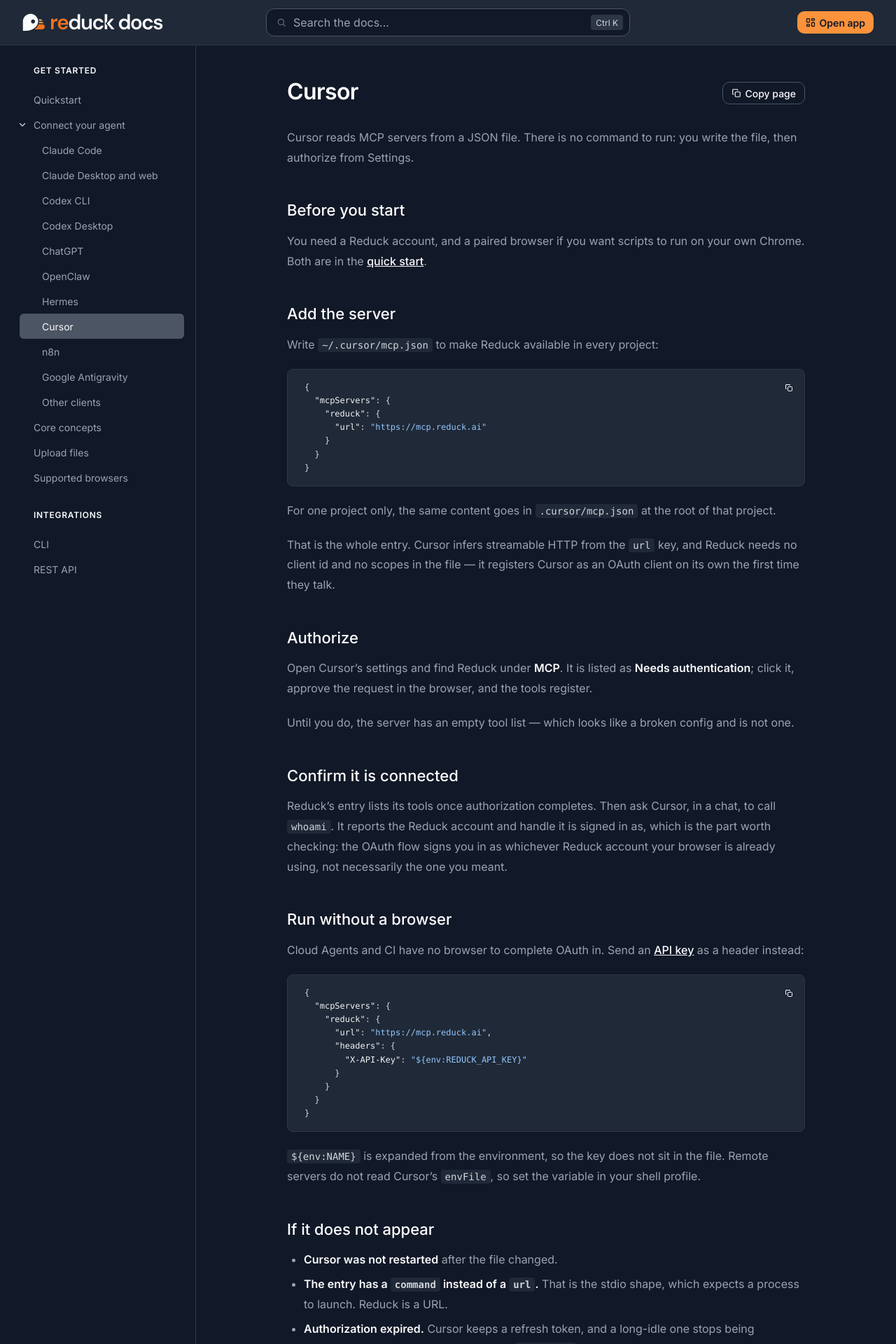
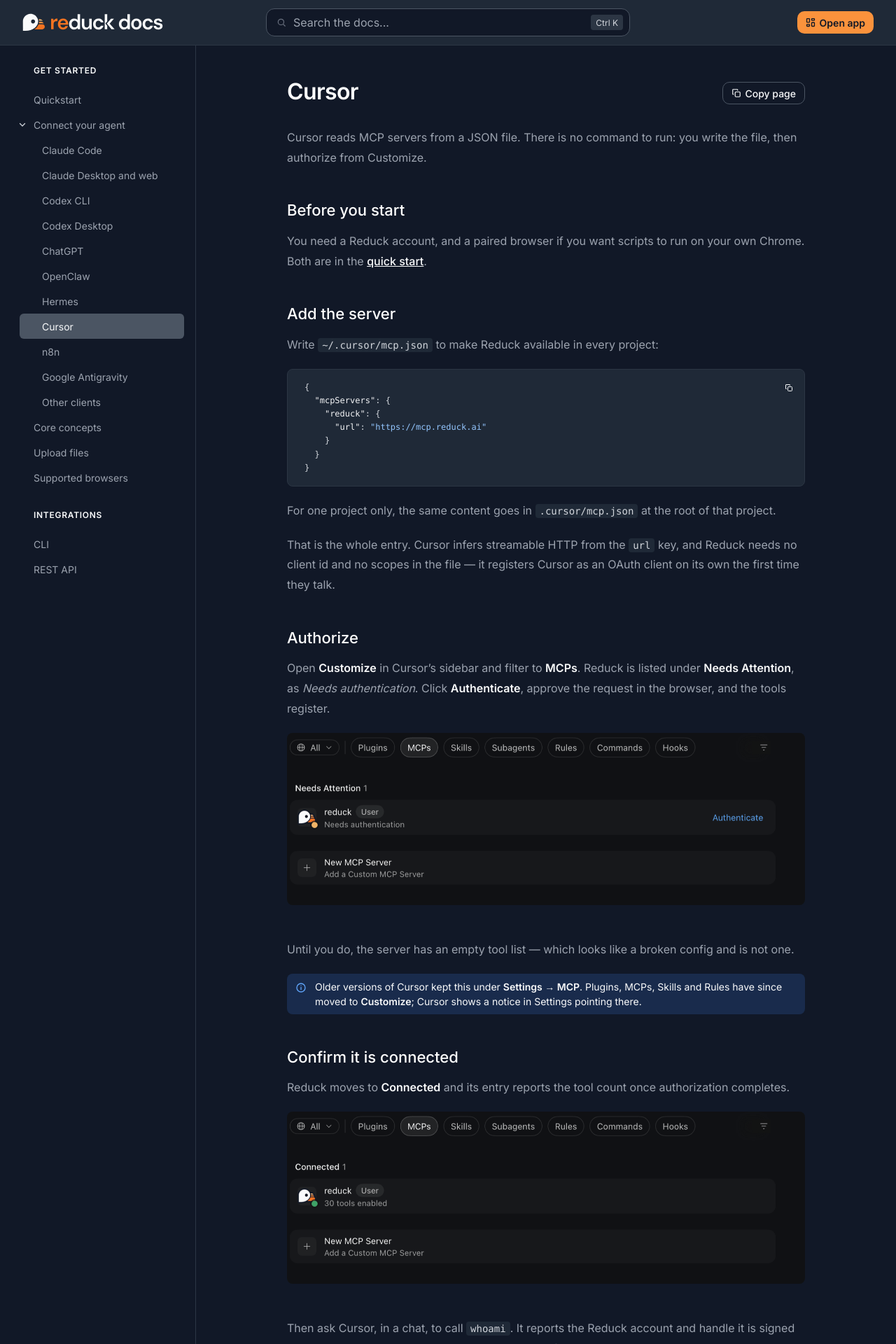
Before and after one commit to conception-ai/docs.reduck.ai, a Jekyll site: the page built from _docs/cursor/index.md, in a window 1280 px wide. Shown: the top 1920 px of the page at 70% size. Built offline with Jekyll 4.4.1, drawn with Linux system fonts in a browser that asks for light colours.

Commit message:
docs(cursor): screenshots, and MCPs have moved to Customize
Adds two captures from Cursor 3.21.16, taken from the real UI: Reduck under
Needs Attention waiting to be authenticated, and the same entry once it is
Connected with 30 tools enabled. They bracket the step the page warns about,
where a registered server has an empty tool list and reads as a broken
config.

Corrects the location while there. The page said "Cursor's settings ->
MCP"; in this version Plugins, MCPs, Skills and Rules live under Customize,
and Settings carries a notice saying so. Keeps a note about the old path,
since anyone on an older build will still find it there.

Co-Authored-By: Claude Opus 5 <noreply@anthropic.com>

```diff
--- a/_docs/cursor/index.md
+++ b/_docs/cursor/index.md
@@ -1,12 +1,12 @@
 ---
 title: Cursor
-description: Add the Reduck MCP server to Cursor with a two-line config file, and authorize it from Settings.
+description: Add the Reduck MCP server to Cursor with a two-line config file, and authorize it from Customize.
 section: connect
 order: 90
 ---
 
 Cursor reads MCP servers from a JSON file. There is no command to run: you write the file, then
-authorize from Settings.
+authorize from Customize.
 
 ## Before you start
 
@@ -35,16 +35,26 @@ time they talk.
 
 ## Authorize
 
-Open Cursor's settings and find Reduck under **MCP**. It is listed as
-**Needs authentication**; click it, approve the request in the browser, and the tools register.
+Open **Customize** in Cursor's sidebar and filter to **MCPs**. Reduck is listed under
+**Needs Attention**, as *Needs authentication*. Click **Authenticate**, approve the request in the
+browser, and the tools register.
+
+![Reduck listed under Needs Attention, waiting to be authenticated](needs-authentication.png)
 
 Until you do, the server has an empty tool list — which looks like a broken config and is not
 one.
 
+> [!NOTE]
+> Older versions of Cursor kept this under **Settings → MCP**. Plugins, MCPs, Skills and Rules
+> have since moved to **Customize**; Cursor shows a notice in Settings pointing there.
+
 ## Confirm it is connected
 
-Reduck's entry lists its tools once authorization completes. Then ask Cursor, in a chat, to call
-`whoami`. It reports the Reduck account and handle it is signed in as, which is the
+Reduck moves to **Connected** and its entry reports the tool count once authorization completes.
+
+![Reduck connected, with 30 tools enabled](connected.png)
+
+Then ask Cursor, in a chat, to call `whoami`. It reports the Reduck account and handle it is signed in as, which is the
 part worth checking: the OAuth flow signs you in as whichever Reduck account your browser is
 already using, not necessarily the one you meant.
 
```
Also changed, not shown: _docs/cursor/connected.png (added), _docs/cursor/needs-authentication.png (added).
